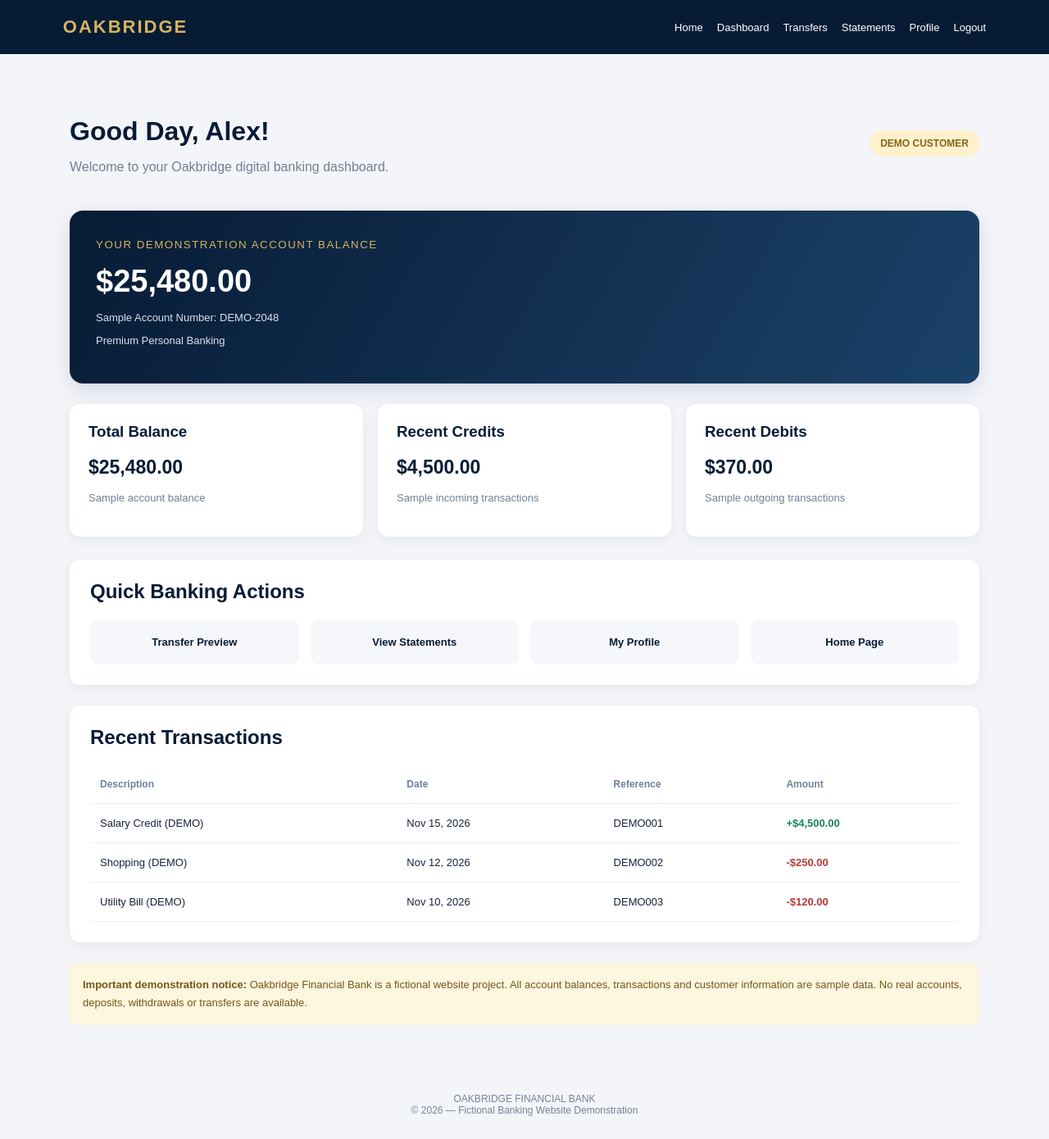
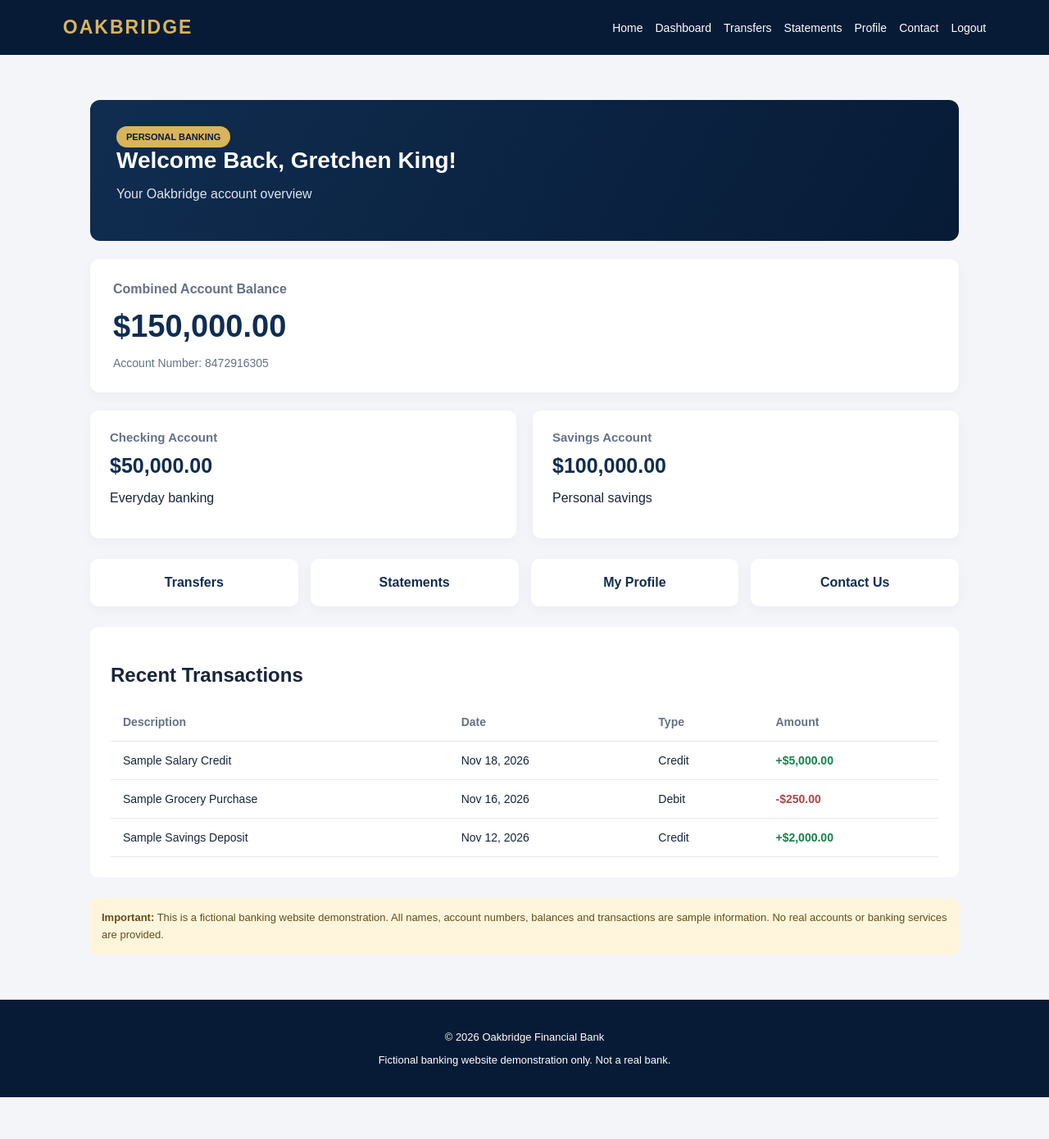
Before and after one commit to kiddablaise/oakbridge-premium-bank, a plain HTML site: page dashboard.html in a window 1280 px wide. Shown: the whole page at 82% size. After the commit the page ends 1339 px from the top, so only its background shows below. Drawn offline with Linux system fonts and the light colour scheme.

Commit message:
Update dashboard.html

```diff
--- a/dashboard.html
+++ b/dashboard.html
@@ -1,269 +1,145 @@
-
 
 <!DOCTYPE html>
-
 <html lang="en">
-
 <head>
-
 <meta charset="UTF-8">
-
 <meta name="viewport" content="width=device-width, initial-scale=1.0">
-
 <title>Dashboard | Oakbridge Financial Bank</title>
-
 <style>
-
 *{box-sizing:border-box}
-
-body{margin:0;font-family:Arial,sans-serif;background:#f3f5f9;color:#17243b}
-
-header{background:#071b35;padding:20px 6%;display:flex;justify-content:space-between;align-items:center;flex-wrap:wrap;gap:15px}
-
-.logo{color:#d6b45d;font-size:22px;font-weight:bold;letter-spacing:2px}
-
-nav{display:flex;gap:17px;flex-wrap:wrap}
-
-nav a{color:white;text-decoration:none;font-size:13px}
-
-nav a:hover{color:#d6b45d}
-
-main{max-width:1150px;margin:35px auto;padding:20px}
-
-.welcome{display:flex;justify-content:space-between;align-items:center;flex-wrap:wrap;gap:15px;margin-bottom:28px}
-
-.welcome h1{color:#071b35;margin-bottom:8px}
-
-.welcome p{color:#718096}
-
-.demo-tag{background:#fff1cc;color:#85651d;padding:9px 13px;border-radius:20px;font-size:12px;font-weight:bold}
-
-.balance{background:linear-gradient(120deg,#071b35,#1b4268);color:white;padding:32px;border-radius:16px;margin-bottom:25px;box-shadow:0 8px 25px #071b3520}
-
-.balance small{color:#d6b45d;letter-spacing:1.5px}
-
-.balance h2{font-size:38px;margin:15px 0}
-
-.balance p{color:#d9e2ed;font-size:13px}
-
-.cards{display:grid;grid-template-columns:repeat(auto-fit,minmax(210px,1fr));gap:18px;margin-bottom:28px}
-
-.card{background:white;padding:23px;border-radius:13px;box-shadow:0 4px 15px #071b3510}
-
-.card h3{color:#071b35;margin-top:0}
-
-.card p{color:#718096;font-size:13px;line-height:1.7}
-
-.card a{display:inline-block;margin-top:12px;color:#a27d2e;text-decoration:none;font-weight:bold;font-size:13px}
-
-.amount{font-size:23px;font-weight:bold;color:#071b35;margin:12px 0}
-
-.section{background:white;padding:25px;border-radius:13px;box-shadow:0 4px 15px #071b3510;margin-bottom:25px;overflow-x:auto}
-
-.section h2{color:#071b35;margin-top:0}
-
-table{width:100%;border-collapse:collapse;min-width:480px}
-
-th,td{text-align:left;padding:16px 12px;border-bottom:1px solid #edf0f4;font-size:13px}
-
-th{color:#718096;font-size:12px}
-
-.credit{color:#198754;font-weight:bold}
-
-.debit{color:#b33a3a;font-weight:bold}
-
-.actions{display:grid;grid-template-columns:repeat(auto-fit,minmax(150px,1fr));gap:14px}
-
-.action{display:block;text-align:center;background:#f5f7fa;padding:20px 10px;border-radius:10px;color:#071b35;text-decoration:none;font-weight:bold;font-size:13px}
-
-.action:hover{background:#fff1cc}
-
-.notice{background:#fff6df;padding:16px;border-radius:9px;color:#745719;font-size:13px;line-height:1.7}
-
-footer{text-align:center;padding:28px;color:#788397;font-size:12px}
-
+body{margin:0;font-family:Arial,sans-serif;background:#f3f5f9;color:#17243a}
+header{background:#071b36;padding:20px 6%;display:flex;justify-content:space-between;align-items:center;flex-wrap:wrap}
+.logo{color:#d9b45b;font-size:23px;font-weight:bold;letter-spacing:2px}
+nav{display:flex;flex-wrap:wrap;gap:15px}
+nav a{color:white;text-decoration:none;font-size:14px}
+nav a:hover{color:#d9b45b}
+.container{max-width:1100px;margin:35px auto;padding:20px}
+.welcome{background:linear-gradient(120deg,#102d50,#071b36);color:white;padding:32px;border-radius:12px}
+.welcome h1{margin:0 0 10px;font-size:28px}
+.welcome p{color:#dce5f0}
+.tag{display:inline-block;background:#d9b45b;color:#071b36;padding:7px 12px;border-radius:20px;font-size:11px;font-weight:bold}
+.balance{background:#fff;padding:28px;border-radius:12px;margin-top:22px;box-shadow:0 4px 16px #0000000a}
+.balance h2{margin:0;color:#657186;font-size:16px}
+.total{font-size:38px;color:#102d50;font-weight:bold;margin:15px 0}
+.account{color:#657186;font-size:14px}
+.cards{display:grid;grid-template-columns:repeat(2,1fr);gap:20px;margin-top:22px}
+.card{background:white;padding:24px;border-radius:10px;box-shadow:0 4px 16px #0000000a}
+.card h3{margin:0 0 12px;color:#657186;font-size:15px}
+.amount{font-size:25px;font-weight:bold;color:#102d50}
+.actions{display:grid;grid-template-columns:repeat(4,1fr);gap:15px;margin-top:25px}
+.action{background:white;padding:20px;text-align:center;border-radius:10px;text-decoration:none;color:#102d50;font-weight:bold;box-shadow:0 4px 16px #0000000a}
+.action:hover{background:#edf2f8}
+.transactions{background:white;padding:25px;border-radius:10px;margin-top:25px;overflow-x:auto}
+table{width:100%;border-collapse:collapse;min-width:500px}
+th,td{text-align:left;padding:15px;border-bottom:1px solid #e5e8ee;font-size:14px}
+th{color:#657186}
+.credit{color:#16834b;font-weight:bold}
+.debit{color:#b44444;font-weight:bold}
+.notice{background:#fff5dc;color:#654d19;padding:14px;border-radius:7px;margin-top:25px;font-size:13px;line-height:1.6}
+footer{background:#071b36;color:white;text-align:center;padding:25px;font-size:13px;margin-top:35px}
+@media(max-width:700px){
+.container{margin:15px auto;padding:14px}
+.cards{grid-template-columns:1fr}
+.actions{grid-template-columns:repeat(2,1fr)}
+.welcome h1{font-size:23px}
+.total{font-size:32px}
+}
 </style>
-
 </head>
-
 <body>
 
 <header>
-
 <div class="logo">OAKBRIDGE</div>
-
 <nav>
-
 <a href="index.html">Home</a>
-
 <a href="dashboard.html">Dashboard</a>
-
 <a href="transfers.html">Transfers</a>
-
 <a href="statements.html">Statements</a>
-
 <a href="profile.html">Profile</a>
-
+<a href="contact.html">Contact</a>
 <a href="login.html">Logout</a>
-
 </nav>
-
 </header>
 
-<main>
+<main class="container">
 
-<div class="welcome">
+<section class="welcome">
+<span class="tag">PERSONAL BANKING</span>
+<h1>Welcome Back, Gretchen King!</h1>
+<p>Your Oakbridge account overview</p>
+</section>
 
-<div>
+<section class="balance">
+<h2>Combined Account Balance</h2>
+<div class="total">$150,000.00</div>
+<div class="account">Account Number: 8472916305</div>
+</section>
 
-<h1>Good Day, Alex!</h1>
-
-<p>Welcome to your Oakbridge digital banking dashboard.</p>
-
-</div>
-
-<span class="demo-tag">DEMO CUSTOMER</span>
-
-</div>
-
-<div class="balance">
-
-<small>YOUR DEMONSTRATION ACCOUNT BALANCE</small>
-
-<h2>$25,480.00</h2>
-
-<p>Sample Account Number: DEMO-2048</p>
-
-<p>Premium Personal Banking</p>
-
-</div>
-
-<div class="cards">
-
+<section class="cards">
 <div class="card">
-
-<h3>Total Balance</h3>
-
-<div class="amount">$25,480.00</div>
-
-<p>Sample account balance</p>
-
+<h3>Checking Account</h3>
+<div class="amount">$50,000.00</div>
+<p>Everyday banking</p>
 </div>
 
 <div class="card">
+<h3>Savings Account</h3>
+<div class="amount">$100,000.00</div>
+<p>Personal savings</p>
+</div>
+</section>
 
-<h3>Recent Credits</h3>
+<section class="actions">
+<a class="action" href="transfers.html">Transfers</a>
+<a class="action" href="statements.html">Statements</a>
+<a class="action" href="profile.html">My Profile</a>
+<a class="action" href="contact.html">Contact Us</a>
+</section>
 
-<div class="amount">$4,500.00</div>
-
-<p>Sample incoming transactions</p>
-
-</div>
-
-<div class="card">
-
-<h3>Recent Debits</h3>
-
-<div class="amount">$370.00</div>
-
-<p>Sample outgoing transactions</p>
-
-</div>
-
-</div>
-
-<div class="section">
-
-<h2>Quick Banking Actions</h2>
-
-<div class="actions">
-
-<a class="action" href="transfers.html">Transfer Preview</a>
-
-<a class="action" href="statements.html">View Statements</a>
-
-<a class="action" href="profile.html">My Profile</a>
-
-<a class="action" href="index.html">Home Page</a>
-
-</div>
-
-</div>
-
-<div class="section">
-
+<section class="transactions">
 <h2>Recent Transactions</h2>
-
 <table>
-
+<thead>
 <tr>
-
 <th>Description</th>
-
 <th>Date</th>
-
-<th>Reference</th>
-
+<th>Type</th>
 <th>Amount</th>
-
 </tr>
-
+</thead>
+<tbody>
 <tr>
-
-<td>Salary Credit (DEMO)</td>
-
-<td>Nov 15, 2026</td>
-
-<td>DEMO001</td>
-
-<td class="credit">+$4,500.00</td>
-
+<td>Sample Salary Credit</td>
+<td>Nov 18, 2026</td>
+<td>Credit</td>
+<td class="credit">+$5,000.00</td>
 </tr>
-
 <tr>
-
-<td>Shopping (DEMO)</td>
-
+<td>Sample Grocery Purchase</td>
+<td>Nov 16, 2026</td>
+<td>Debit</td>
+<td class="debit">-$250.00</td>
+</tr>
+<tr>
+<td>Sample Savings Deposit</td>
 <td>Nov 12, 2026</td>
-
-<td>DEMO002</td>
-
-<td class="debit">-$250.00</td>
-
+<td>Credit</td>
+<td class="credit">+$2,000.00</td>
 </tr>
-
-<tr>
-
-<td>Utility Bill (DEMO)</td>
-
-<td>Nov 10, 2026</td>
-
-<td>DEMO003</td>
-
-<td class="debit">-$120.00</td>
-
-</tr>
-
+</tbody>
 </table>
-
-</div>
+</section>
 
 <div class="notice">
-
-<strong>Important demonstration notice:</strong> Oakbridge Financial Bank is a fictional website project. All account balances, transactions and customer information are sample data. No real accounts, deposits, withdrawals or transfers are available.
-
+<strong>Important:</strong> This is a fictional banking website demonstration. All names, account numbers, balances and transactions are sample information. No real accounts or banking services are provided.
 </div>
 
 </main>
 
 <footer>
-
-OAKBRIDGE FINANCIAL BANK<br>
-
-© 2026 — Fictional Banking Website Demonstration
-
+<p>© 2026 Oakbridge Financial Bank</p>
+<p>Fictional banking website demonstration only. Not a real bank.</p>
 </footer>
 
 </body>
-
 </html>
```
